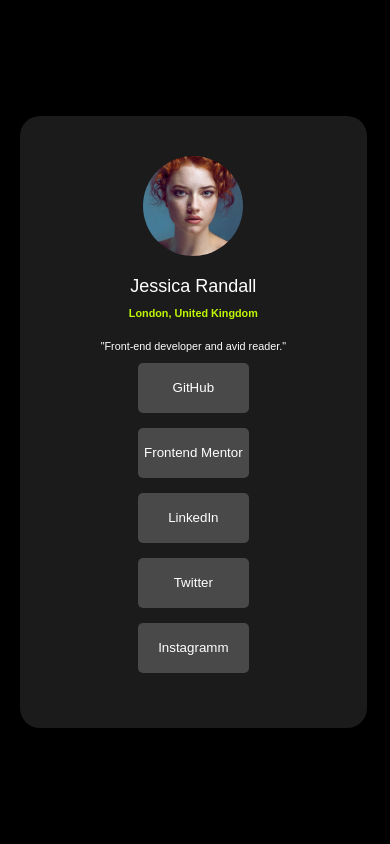
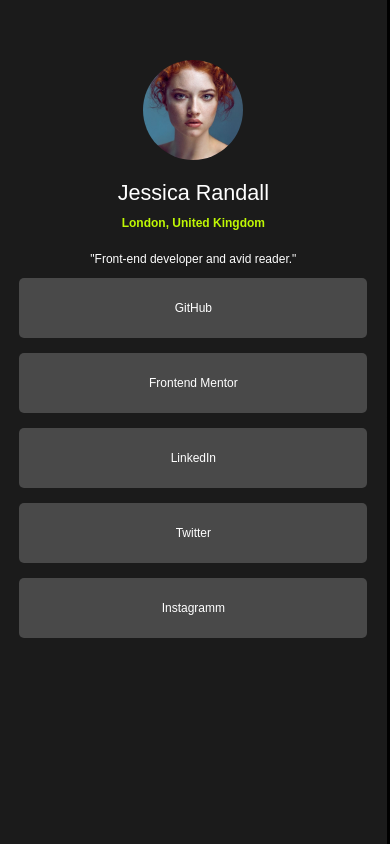
Before and after one commit to mspMMXX/03_CSSUdemy, a plain HTML site: page index.html in a window 390 px wide. Drawn offline with Linux system fonts and the light colour scheme.

Commit message:
new media query

```diff
--- a/index.html
+++ b/index.html
@@ -77,30 +77,138 @@
             margin-bottom: 15px;
         }
         @media (max-width: 600px) {
+            body {
+                padding: 0;
+                margin: 0;
+            }
+
             .main {
-                width: 90%;
-                margin: 20px;
+                width: 100%;
+                height: 100%;
+                border-radius: 0;
+                justify-content: flex-start;
+            }
+
+            .profile-img {
+                margin-top: 60px;
             }
 
             .login-btn {
-                width: 100%;
+                width: 90%;
+                height: 60px;
+                font-size: 1em;
                 margin-left: 0;
                 margin-right: 0;
             }
 
             h2 {
-                font-size: 1.5em;
+                font-size: 1.8em;
             }
 
             h5 {
-                font-size: 0.9em;
+                font-size: 1em;
             }
 
             p {
-                font-size: 0.9em;
+                font-size: 1em;
                 text-align: center;
-                padding: 0 10px;
+                padding: 0 20px;
             }
+
+            .container-btn {
+                width: 100%;
+                align-items: center;
+            }
+        }
+        @media (max-width: 600px) {
+            body {
+                padding: 0;
+                margin: 0;
+            }
+
+            .main {
+                width: 100%;
+                height: 100%;
+                border-radius: 0;
+                justify-content: flex-start;
+            }
+
+            .profile-img {
+                margin-top: 60px;
+            }
+
+            .login-btn {
+                width: 90%;
+                height: 60px;
+                font-size: 1em;
+                margin-left: 0;
+                margin-right: 0;
+            }
+
+            h2 {
+                font-size: 1.8em;
+            }
+
+            h5 {
+                font-size: 1em;
+            }
+
+            p {
+                font-size: 1em;
+                text-align: center;
+                padding: 0 20px;
+            }
+
+            .container-btn {
+                width: 100%;
+                align-items: center;
+            }
+        }
+        @media (max-width: 600px) {
+            body {
+                padding: 0;
+                margin: 0;
+            }
+
+            .main {
+                width: 100%;
+                height: 100%;
+                border-radius: 0;
+                justify-content: flex-start;
+            }
+
+            .profile-img {
+                margin-top: 60px;
+            }
+
+            .login-btn {
+                width: 90%;
+                height: 60px;
+                font-size: 1em;
+                margin-left: 0;
+                margin-right: 0;
+            }
+
+            h2 {
+                font-size: 1.8em;
+            }
+
+            h5 {
+                font-size: 1em;
+            }
+
+            p {
+                font-size: 1em;
+                text-align: center;
+                padding: 0 20px;
+            }
+
+            .container-btn {
+                width: 100%;
+                align-items: center;
+            }
+
+
         }
 
     </style>
```
